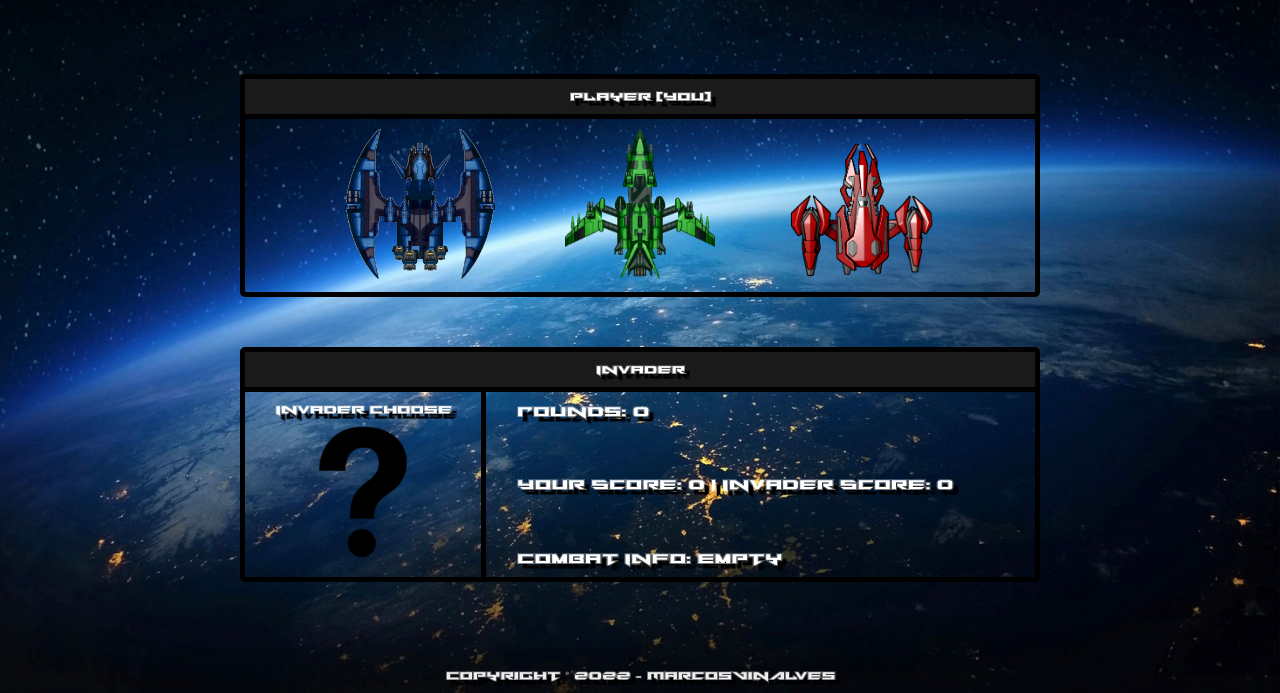
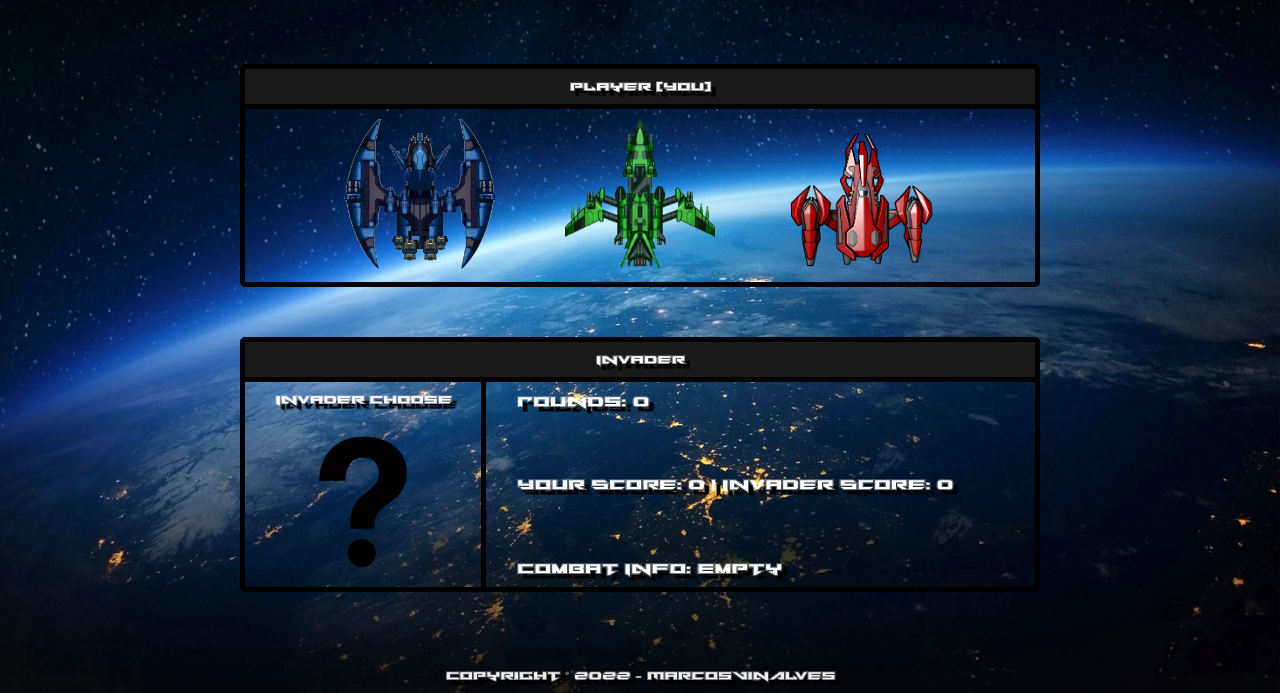
Before and after one commit to marcosvinalves/rock-paper-scissors, a plain HTML site: page index.html in a window 1280 px wide. Shown: the part 107-800 px from the top of the page. Drawn offline with Linux system fonts and the light colour scheme; a script that the page names is missing.

Commit message:
fix overflow and margin on computer img

```diff
--- a/style.css
+++ b/style.css
@@ -19,6 +19,7 @@ body {
   align-items: center;
   justify-content: space-between;
   font-family: future;
+  overflow: hidden;
 }
 
 .header-box {
@@ -102,8 +103,13 @@ body {
   display: flex;
   flex-direction: column;
   align-items: center;
+
   text-shadow: 5px 5px black;
   border-right: 5px solid black;
+}
+
+.invader-img {
+  margin-top: 20px;
 }
 
 .invader-img:hover {
```
